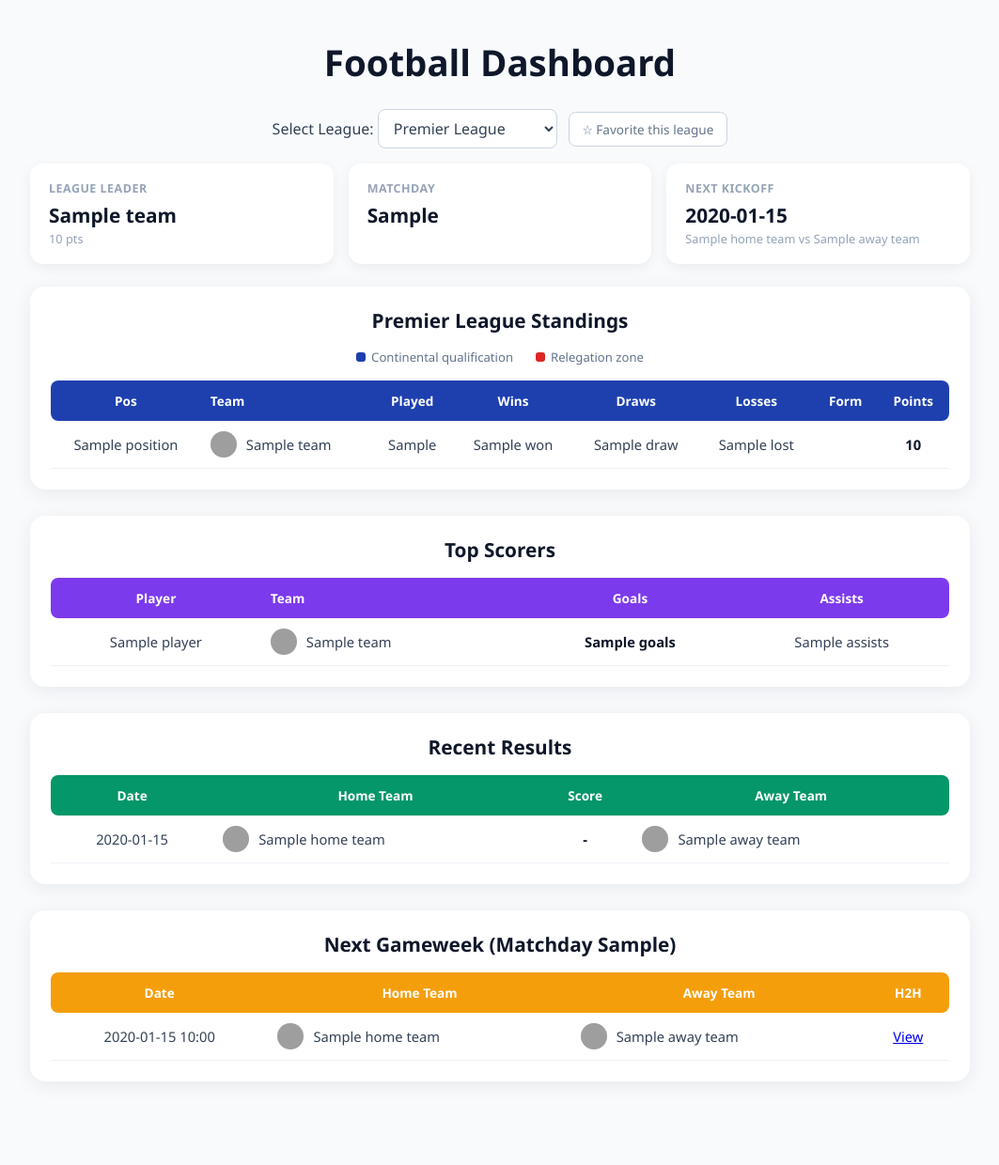
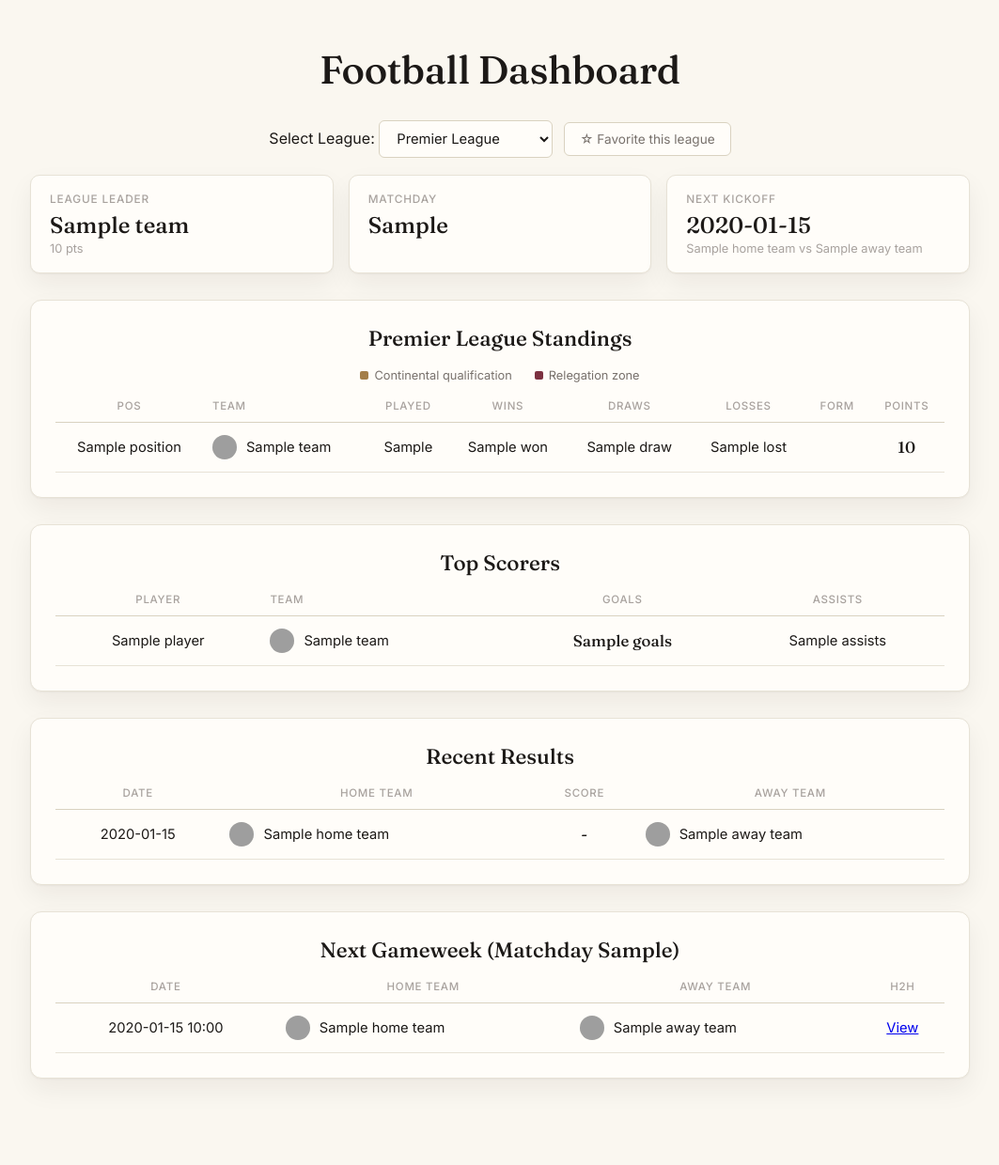
Before and after one commit to PauloDourado22/football-dashboard, a Flask app: page / in a window 1280 px wide. Shown: the whole page at 94% size, without its empty margins (108-1171 px from the left). Before the commit the page ends 1117 px from the top, so only its background shows below. Run offline with Flask 3, Linux system fonts and the light colour scheme; a database or web service that is not in the repository returns one stand-in record (values such as "Sample title"); data that the repository does not hold is empty; grey boxes are pictures that could not be loaded.

Commit message:
Redesign UI in an editorial luxury style

```diff
--- a/static/style.css
+++ b/static/style.css
@@ -1,196 +1,155 @@
-/* Reset defaults */
+/* Editorial luxury theme
+   Palette: warm cream page, near-black warm text, muted gold accent
+   (qualification / draws / favorites), muted wine accent (relegation /
+   errors), quiet sage green (wins). Fraunces for display type (headlines,
+   scores, points), Inter for everything functional (labels, table data,
+   forms) — serif signals "this is the story", sans signals "this is the
+   tool", same split a print sports section makes between headline and
+   agate type. */
+
 * {
     box-sizing: border-box;
     margin: 0;
     padding: 0;
-    font-family: 'Segoe UI', Tahoma, Geneva, Verdana, sans-serif;
 }
 
-/* Body styling */
+:root {
+    --page-bg: #faf7f0;
+    --surface: #fffdf9;
+    --surface-muted: #f6f1e7;
+    --text-primary: #1c1917;
+    --text-secondary: #78716c;
+    --text-muted: #a8a29e;
+    --border: #e7e2d6;
+    --border-strong: #d9d2c0;
+    --gold: #a37e4a;
+    --gold-text: #8a6839;
+    --gold-tint: #f3e9db;
+    --wine: #7c3141;
+    --wine-tint: #f6e9eb;
+    --sage: #3f6b52;
+    --font-display: 'Fraunces', Georgia, serif;
+    --font-body: 'Inter', -apple-system, BlinkMacSystemFont, sans-serif;
+    --shadow-card: 0 1px 2px rgba(28, 25, 23, 0.04), 0 12px 28px rgba(28, 25, 23, 0.06);
+}
+
 body {
-    background: #f8fafc;
-    color: #334155;
+    font-family: var(--font-body);
+    background: var(--page-bg);
+    color: var(--text-primary);
     min-height: 100vh;
     display: flex;
     flex-direction: column;
     align-items: center;
-    padding: 40px 20px;
+    padding: 48px 20px 64px;
+    animation: fade-in 0.4s ease;
+}
+
+@keyframes fade-in {
+    from { opacity: 0; transform: translateY(4px); }
+    to { opacity: 1; transform: translateY(0); }
 }
 
 /* Page titles */
 h1 {
-    font-size: 2.4rem;
-    font-weight: 700;
-    color: #0f172a;
+    font-family: var(--font-display);
+    font-size: 2.6rem;
+    font-weight: 500;
+    color: var(--text-primary);
     text-align: center;
-    margin-bottom: 24px;
+    margin-bottom: 28px;
+    letter-spacing: -0.01em;
 }
 
 h2 {
-    font-size: 1.3rem;
-    font-weight: 600;
-    color: #0f172a;
+    font-family: var(--font-display);
+    font-size: 1.4rem;
+    font-weight: 500;
+    color: var(--text-primary);
     text-align: center;
-    margin-bottom: 16px;
+    margin-bottom: 18px;
 }
 
-/* League selection bar: dropdown + favorite toggle side by side */
+h3 { font-family: var(--font-display); font-weight: 500; }
+
+/* League selection bar */
 .league-bar {
     display: flex;
     align-items: center;
     gap: 12px;
     flex-wrap: wrap;
     justify-content: center;
-    margin-bottom: 16px;
+    margin-bottom: 18px;
 }
 
-.league-form {
-    margin-bottom: 0;
+.league-form { margin-bottom: 0; }
+
+select {
+    padding: 9px 14px;
+    border-radius: 6px;
+    border: 1px solid var(--border-strong);
+    background: var(--surface);
+    font-family: var(--font-body);
+    font-size: 0.92rem;
+    color: var(--text-primary);
 }
 
-/* Star toggle buttons (favorite league / favorite team) */
-.favorite-form {
-    display: inline-block;
+/* Star toggle buttons */
+.favorite-form { display: inline-block; }
+
+.star-button {
+    padding: 9px 16px;
+    border-radius: 6px;
+    border: 1px solid var(--border-strong);
+    background: var(--surface);
+    color: var(--text-secondary);
+    font-family: var(--font-body);
+    font-size: 0.85rem;
+    cursor: pointer;
+    transition: border-color 0.15s ease, color 0.15s ease;
 }
 
-.star-button {
-    padding: 8px 14px;
-    border-radius: 8px;
-    border: 1px solid #cbd5e1;
-    background: #fff;
-    color: #64748b;
-    font-size: 0.85rem;
-    cursor: pointer;
+.star-button:hover { border-color: var(--gold); color: var(--gold-text); }
+
+.star-button.active {
+    background: var(--gold-tint);
+    border-color: var(--gold);
+    color: var(--gold-text);
+    font-weight: 500;
 }
 
-.star-button.active {
-    background: #fffbeb;
-    border-color: #f59e0b;
-    color: #b45309;
-    font-weight: 600;
-}
-
-/* Quick-jump chips for favorited leagues/teams */
+/* Favorite chips */
 .favorites-bar {
     width: 100%;
     max-width: 1000px;
     display: flex;
     flex-wrap: wrap;
     gap: 8px;
-    margin-bottom: 20px;
+    margin-bottom: 24px;
 }
 
 .favorite-chip {
     display: inline-block;
-    padding: 6px 12px;
+    padding: 6px 14px;
     border-radius: 20px;
-    background: #fff;
-    border: 1px solid #e2e8f0;
-    color: #334155;
+    background: var(--surface);
+    border: 1px solid var(--border);
+    color: var(--text-primary);
     font-size: 0.8rem;
     text-decoration: none;
+    transition: border-color 0.15s ease;
 }
 
-.favorite-chip:hover {
-    border-color: #f59e0b;
-}
+.favorite-chip:hover { border-color: var(--gold); }
 
-/* Back link on team/match/error pages */
-.back-link {
-    width: 100%;
-    max-width: 1000px;
-    margin-bottom: 16px;
-    font-size: 0.9rem;
-}
-
-.back-link a {
-    color: #1e40af;
-    text-decoration: none;
-}
-
-/* Team profile header */
-.team-header {
-    width: 100%;
-    max-width: 1000px;
-    display: flex;
-    align-items: center;
-    gap: 16px;
-    margin-bottom: 24px;
-}
-
-.team-header-crest {
-    width: 56px;
-    height: 56px;
-    object-fit: contain;
-}
-
-.team-header h1 {
-    text-align: left;
-    margin-bottom: 4px;
-    font-size: 1.8rem;
-}
-
-.team-meta {
-    color: #64748b;
-    font-size: 0.9rem;
-}
-
-.team-header .favorite-form {
-    margin-left: auto;
-}
-
-/* Squad list on team profile */
-.squad-group-title {
-    font-size: 0.9rem;
-    color: #64748b;
-    text-transform: uppercase;
-    letter-spacing: 0.03em;
-    margin: 16px 0 8px;
-}
-
-.squad-grid {
-    display: grid;
-    grid-template-columns: repeat(auto-fill, minmax(180px, 1fr));
-    gap: 8px;
-}
-
-.squad-player {
-    background: #f8fafc;
-    border-radius: 8px;
-    padding: 8px 10px;
-    font-size: 0.85rem;
-    display: flex;
-    flex-direction: column;
-    gap: 2px;
-}
-
-.squad-player-name { font-weight: 600; color: #0f172a; }
-.squad-player-number, .squad-player-nation { color: #94a3b8; font-size: 0.78rem; }
-
-.muted-note {
-    color: #94a3b8;
-    font-size: 0.85rem;
-    text-align: center;
-    padding: 12px 0;
-}
-
-select {
-    padding: 8px 12px;
-    border-radius: 8px;
-    border: 1px solid #cbd5e1;
-    background: #fff;
-    font-size: 1rem;
-    color: #334155;
-}
-
-/* Error banner shown when the API call fails */
+/* Error banner */
 .error-banner {
     width: 100%;
     max-width: 1000px;
-    background-color: #fef2f2;
-    color: #991b1b;
-    border: 1px solid #fecaca;
-    border-radius: 10px;
+    background-color: var(--wine-tint);
+    color: var(--wine);
+    border: 1px solid #e6c3cb;
+    border-radius: 8px;
     padding: 14px 18px;
     margin-bottom: 24px;
     text-align: center;
@@ -204,197 +163,123 @@ select {
     display: grid;
     grid-template-columns: repeat(auto-fit, minmax(180px, 1fr));
     gap: 16px;
-    margin-bottom: 24px;
+    margin-bottom: 28px;
 }
 
 .stat-card {
-    background: #fff;
-    border-radius: 14px;
+    background: var(--surface);
+    border: 1px solid var(--border);
+    border-radius: 10px;
     padding: 18px 20px;
-    box-shadow: 0 4px 14px rgba(15, 23, 42, 0.06);
+    box-shadow: var(--shadow-card);
 }
 
 .stat-label {
-    font-size: 0.78rem;
-    font-weight: 600;
-    color: #94a3b8;
+    font-size: 0.74rem;
+    font-weight: 500;
+    color: var(--text-muted);
     text-transform: uppercase;
-    letter-spacing: 0.04em;
+    letter-spacing: 0.07em;
     margin-bottom: 6px;
 }
 
 .stat-value {
-    font-size: 1.3rem;
-    font-weight: 700;
-    color: #0f172a;
+    font-family: var(--font-display);
+    font-size: 1.5rem;
+    font-weight: 500;
+    color: var(--text-primary);
 }
 
 .stat-sub {
     font-size: 0.8rem;
-    color: #94a3b8;
-    margin-top: 2px;
+    color: var(--text-muted);
+    margin-top: 3px;
 }
 
-/* Card container for sections */
+/* Section cards */
 .section-card {
     width: 100%;
     max-width: 1000px;
-    background-color: #fff;
-    border-radius: 16px;
-    box-shadow: 0 4px 20px rgba(15, 23, 42, 0.07);
-    padding: 22px;
+    background-color: var(--surface);
+    border: 1px solid var(--border);
+    border-radius: 12px;
+    box-shadow: var(--shadow-card);
+    padding: 26px;
     margin-bottom: 28px;
 }
 
-/* Table container inside card */
-.table-container {
-    overflow-x: auto;
-}
+.table-container { overflow-x: auto; }
 
-/* Standings Table Styling */
-table.standings {
-    width: 100%;
-    border-collapse: collapse;
-    min-width: 680px;
-}
-
-/* Matches Table Styling */
-table.matches {
+table.standings, table.matches, table.results, table.scorers {
     width: 100%;
     border-collapse: collapse;
     min-width: 400px;
 }
 
-/* Results Table Styling */
-table.results {
-    width: 100%;
-    border-collapse: collapse;
-    min-width: 400px;
+table.standings { min-width: 680px; }
+
+/* Quiet, editorial table headers — a label and a hairline, not a color bar */
+th {
+    font-family: var(--font-body);
+    font-weight: 500;
+    font-size: 0.72rem;
+    text-transform: uppercase;
+    letter-spacing: 0.06em;
+    color: var(--text-muted);
+    padding: 0 10px 10px;
+    text-align: center;
+    border-bottom: 1px solid var(--border-strong);
 }
-
-table.results th {
-    background-color: #059669;
-    color: white;
-}
-
-table.results tr:nth-child(even) { background-color: #f0fdf4; }
-
-/* Scorers Table Styling */
-table.scorers {
-    width: 100%;
-    border-collapse: collapse;
-    min-width: 400px;
-}
-
-table.scorers th {
-    background-color: #7c3aed;
-    color: white;
-}
-
-table.scorers tr:nth-child(even) { background-color: #f5f3ff; }
-
-.score {
-    font-weight: 700;
-    color: #0f172a;
-}
-
-.score a {
-    color: inherit;
-    text-decoration: none;
-}
-
-.score a:hover {
-    text-decoration: underline;
-}
-
-/* Table header */
-th {
-    font-weight: 600;
-    font-size: 0.85rem;
-    padding: 12px 10px;
-    text-align: center;
-}
-
-th:first-child { border-radius: 8px 0 0 8px; }
-th:last-child { border-radius: 0 8px 8px 0; }
 
 .team-col { text-align: left !important; }
 
-/* Standings header colors */
-table.standings th {
-    background-color: #1e40af;
-    color: white;
-}
-
-/* Matches header colors */
-table.matches th {
-    background-color: #f59e0b;
-    color: white;
-}
-
-/* Table body cells */
 td {
-    padding: 11px 10px;
+    padding: 13px 10px;
     text-align: center;
-    border-bottom: 1px solid #eef2f7;
+    border-bottom: 1px solid var(--border);
     font-size: 0.92rem;
+    color: var(--text-primary);
 }
 
 td.points {
-    font-weight: 700;
-    color: #0f172a;
+    font-family: var(--font-display);
+    font-weight: 500;
+    font-size: 1.05rem;
 }
 
-/* Zebra striping */
-table.standings tr:nth-child(even) { background-color: #f9fafb; }
-table.matches tr:nth-child(even) { background-color: #fff7ed; }
-
-/* Hover effect */
-tr:hover {
-    background-color: rgba(30, 64, 175, 0.06);
-    transition: 0.2s;
+.score {
+    font-family: var(--font-display);
+    font-weight: 500;
+    font-size: 1.05rem;
+    color: var(--text-primary);
 }
 
-/* Continental qualification / relegation zone highlighting */
-table.standings tr.zone-continental {
-    box-shadow: inset 4px 0 0 0 #1e40af;
-}
+.score a { color: inherit; text-decoration: none; }
+.score a:hover { color: var(--gold-text); }
 
-table.standings tr.zone-relegation {
-    box-shadow: inset 4px 0 0 0 #dc2626;
-}
+tr:hover td { background-color: var(--surface-muted); transition: background-color 0.15s ease; }
 
-/* Legend above the standings table explaining the zone colors */
+/* Zone highlighting: a quiet left rule, not a loud color bar */
+table.standings tr.zone-continental td:first-child { box-shadow: inset 3px 0 0 0 var(--gold); }
+table.standings tr.zone-relegation td:first-child { box-shadow: inset 3px 0 0 0 var(--wine); }
+
 .zone-legend {
     display: flex;
     justify-content: center;
     gap: 24px;
     flex-wrap: wrap;
-    font-size: 0.82rem;
-    color: #64748b;
-    margin-bottom: 16px;
+    font-size: 0.8rem;
+    color: var(--text-secondary);
+    margin-bottom: 18px;
 }
 
-.zone-legend span {
-    display: inline-flex;
-    align-items: center;
-    gap: 6px;
-}
+.zone-legend span { display: inline-flex; align-items: center; gap: 6px; }
 
-.legend-swatch {
-    display: inline-block;
-    width: 10px;
-    height: 10px;
-    border-radius: 3px;
-    font-style: normal;
-}
+.legend-swatch { display: inline-block; width: 9px; height: 9px; border-radius: 2px; font-style: normal; }
+.legend-swatch.zone-continental { background-color: var(--gold); }
+.legend-swatch.zone-relegation { background-color: var(--wine); }
 
-.legend-swatch.zone-continental { background-color: #1e40af; }
-.legend-swatch.zone-relegation { background-color: #dc2626; }
-
-/* Team cell: circular badge (crest or initials) + name. Rendered as an <a>
-   so team names link to their profile page — reset link styling so it
-   still reads as plain text, not a blue underlined link. */
+/* Team cell */
 .team-cell {
     display: flex;
     align-items: center;
@@ -404,60 +289,98 @@ table.standings tr.zone-relegation {
     color: inherit;
 }
 
-.team-cell:hover {
-    text-decoration: underline;
-}
+.team-cell:hover { color: var(--gold-text); }
 
 .team-badge {
-    width: 28px;
-    height: 28px;
-    min-width: 28px;
+    width: 26px;
+    height: 26px;
+    min-width: 26px;
     border-radius: 50%;
     overflow: hidden;
-    background: #eef2f7;
-    color: #64748b;
-    font-size: 0.68rem;
-    font-weight: 700;
+    background: var(--surface-muted);
+    color: var(--text-secondary);
+    font-size: 0.65rem;
+    font-weight: 500;
     display: flex;
     align-items: center;
     justify-content: center;
     flex-shrink: 0;
 }
 
-.team-badge img {
-    width: 100%;
-    height: 100%;
-    object-fit: cover;
-}
+.team-badge img { width: 100%; height: 100%; object-fit: cover; }
 
-/* Recent form dots (last 5 results, most recent first) */
-.form-dots {
-    display: flex;
-    gap: 4px;
-    justify-content: center;
-}
+/* Form dots */
+.form-dots { display: flex; gap: 4px; justify-content: center; }
 
 .form-dot {
-    width: 18px;
-    height: 18px;
+    width: 17px;
+    height: 17px;
     border-radius: 50%;
     display: flex;
     align-items: center;
     justify-content: center;
-    font-size: 0.6rem;
-    font-weight: 700;
+    font-size: 0.58rem;
+    font-weight: 500;
     color: #fff;
 }
 
-.form-dot.w { background-color: #16a34a; }
-.form-dot.d { background-color: #f59e0b; }
-.form-dot.l { background-color: #dc2626; }
+.form-dot.w { background-color: var(--sage); }
+.form-dot.d { background-color: var(--gold); }
+.form-dot.l { background-color: var(--wine); }
 
-/* Responsive font size for small screens */
+/* Back link */
+.back-link { width: 100%; max-width: 1000px; margin-bottom: 18px; font-size: 0.9rem; }
+.back-link a { color: var(--gold-text); text-decoration: none; }
+.back-link a:hover { text-decoration: underline; }
+
+/* Team profile header */
+.team-header {
+    width: 100%;
+    max-width: 1000px;
+    display: flex;
+    align-items: center;
+    gap: 16px;
+    margin-bottom: 28px;
+}
+
+.team-header-crest { width: 52px; height: 52px; object-fit: contain; }
+.team-header h1 { text-align: left; margin-bottom: 4px; font-size: 2rem; }
+.team-meta { color: var(--text-secondary); font-size: 0.9rem; }
+.team-header .favorite-form { margin-left: auto; }
+
+/* Squad list — quiet rows, not boxed tiles, to read like a program roster */
+.squad-group-title {
+    font-size: 0.95rem;
+    color: var(--text-secondary);
+    margin: 18px 0 8px;
+    padding-bottom: 6px;
+    border-bottom: 1px solid var(--border);
+}
+
+.squad-grid {
+    display: grid;
+    grid-template-columns: repeat(auto-fill, minmax(200px, 1fr));
+    gap: 4px 16px;
+}
+
+.squad-player {
+    padding: 8px 0;
+    border-bottom: 1px solid var(--border);
+    font-size: 0.88rem;
+    display: flex;
+    align-items: baseline;
+    gap: 8px;
+}
+
+.squad-player-name { font-weight: 500; color: var(--text-primary); }
+.squad-player-number, .squad-player-nation { color: var(--text-muted); font-size: 0.78rem; }
+
+.muted-note { color: var(--text-muted); font-size: 0.88rem; text-align: center; padding: 14px 0; }
+
 @media (max-width: 600px) {
-    h1 { font-size: 1.7rem; }
-    h2 { font-size: 1.15rem; }
-    td, th { padding: 8px 6px; font-size: 0.82rem; }
-    .section-card { padding: 15px; }
-    .form-dot { width: 15px; height: 15px; font-size: 0.52rem; }
+    h1 { font-size: 1.9rem; }
+    h2 { font-size: 1.2rem; }
+    td, th { padding: 9px 6px; font-size: 0.82rem; }
+    .section-card { padding: 16px; }
+    .form-dot { width: 15px; height: 15px; font-size: 0.5rem; }
 }
--- /dev/null
+++ b/templates/base.html
@@ -0,0 +1,15 @@
+<!DOCTYPE html>
+<html lang="en">
+<head>
+    <meta charset="UTF-8">
+    <meta name="viewport" content="width=device-width, initial-scale=1">
+    <title>{% block title %}Football Dashboard{% endblock %}</title>
+    <link rel="preconnect" href="https://fonts.googleapis.com">
+    <link rel="preconnect" href="https://fonts.gstatic.com" crossorigin>
+    <link href="https://fonts.googleapis.com/css2?family=Fraunces:opsz,wght@9..144,400;9..144,500;9..144,600&family=Inter:wght@400;500;600&display=swap" rel="stylesheet">
+    <link rel="stylesheet" href="{{ url_for('static', filename='style.css') }}">
+</head>
+<body>
+    {% block content %}{% endblock %}
+</body>
+</html>
--- a/templates/index.html
+++ b/templates/index.html
@@ -1,11 +1,6 @@
-<!DOCTYPE html>
-<html lang="en">
-<head>
-    <meta charset="UTF-8">
-    <title>Football Dashboard</title>
-    <link rel="stylesheet" href="{{ url_for('static', filename='style.css') }}">
-</head>
-<body>
+{% extends "base.html" %}
+{% block title %}{{ leagues[selected_league] }} — Football Dashboard{% endblock %}
+{% block content %}
     <h1>Football Dashboard</h1>
 
     <!-- League selection -->
@@ -273,5 +268,4 @@
             </table>
         </div>
     </div>
-</body>
-</html>
+{% endblock %}
```
Also changed, not shown: templates/error.html (+3 -10 lines), templates/match.html (+4 -10 lines), templates/team.html (+4 -10 lines).
